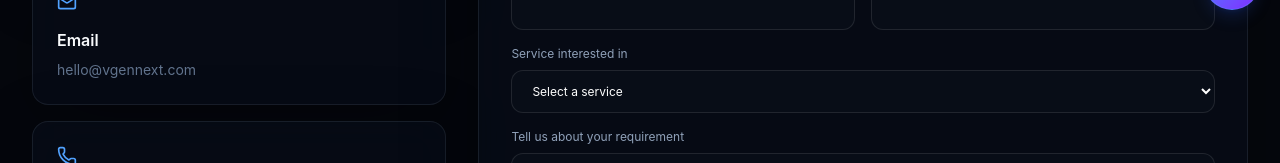
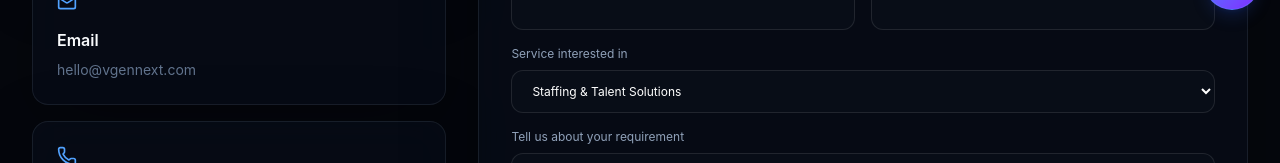
Before and after one commit to RAHULDUSI/vgennext, a React (Vite) app: page /contact in a window 1280 px wide. Shown: the part 770-933 px from the top of the page. Built offline with nearby package versions, Linux system fonts and the light colour scheme; no server answers.

Commit message:
Refactor Contact form submission logic and UI

```diff
--- a/src/pages/Contact.tsx
+++ b/src/pages/Contact.tsx
@@ -1,15 +1,15 @@
-import { FormEvent, useState } from 'react'
-import { Mail, MapPin, Phone, Send, CheckCircle, AlertCircle } from 'lucide-react'
+import { useState } from 'react'
+import { Mail, MapPin, Phone, Send, CheckCircle } from 'lucide-react'
 
-const GOOGLE_SCRIPT_URL =
-  'https://script.google.com/macros/s/AKfycby4NnEjqORZ0UjTdYEttc7Ir9uf1_Nk17yUaQPk09KhGlNpDRNd06eqJtKOGaeaRKIw/exec'
+const API_URL =
+  'https://script.google.com/macros/s/AKfycby4NnEjqORZ0UjTdYEttc7IrId9uf1_Nk17yUaQPk09KhGlNpDRNd06eqJtKOGaeaRKIw/exec'
 
 export default function Contact() {
   const [submitted, setSubmitted] = useState(false)
   const [submitting, setSubmitting] = useState(false)
   const [error, setError] = useState('')
 
-  async function handleSubmit(e: FormEvent<HTMLFormElement>) {
+  async function handleSubmit(e: React.FormEvent<HTMLFormElement>) {
     e.preventDefault()
 
     setSubmitting(true)
@@ -18,37 +18,24 @@ export default function Contact() {
     const form = e.currentTarget
     const formData = new FormData(form)
 
-    const enquiry = {
-      FullName: String(formData.get('name') || ''),
-      Email: String(formData.get('email') || ''),
-      Phone: String(formData.get('phone') || ''),
-      Company: String(formData.get('company') || ''),
-      Service: String(formData.get('service') || ''),
-      Message: String(formData.get('message') || ''),
-      Source: 'VGenNext Website',
-    }
-
     try {
-      await fetch(GOOGLE_SCRIPT_URL, {
+      await fetch(API_URL, {
         method: 'POST',
+        body: new URLSearchParams(
+          Array.from(formData.entries()).map(([key, value]) => [
+            key,
+            String(value),
+          ])
+        ),
         mode: 'no-cors',
-        headers: {
-          'Content-Type': 'text/plain;charset=utf-8',
-        },
-        body: JSON.stringify(enquiry),
       })
 
-      /*
-       * Google Apps Script with no-cors does not allow the browser
-       * to read the response. If the request is sent successfully,
-       * we show the success screen.
-       */
       setSubmitted(true)
       form.reset()
     } catch (err) {
-      console.error('Enquiry submission error:', err)
+      console.error(err)
       setError(
-        'We could not submit your enquiry right now. Please try again.'
+        'We could not submit your enquiry. Please try again.'
       )
     } finally {
       setSubmitting(false)
@@ -57,6 +44,7 @@ export default function Contact() {
 
   return (
     <main className="pt-[78px]">
+
       {/* Header */}
       <section className="border-b border-white/[0.06] py-24">
         <div className="container-x">
@@ -69,9 +57,9 @@ export default function Contact() {
           </h1>
 
           <p className="mt-6 max-w-2xl text-lg leading-8 text-slate-400">
-            Tell us what you need. Whether it’s technology talent, an
-            application, AI or automation, we’ll start with the problem
-            you’re trying to solve.
+            Tell us what you need. Whether it’s technology talent,
+            an application, AI or automation, we’ll start with the
+            problem you’re trying to solve.
           </p>
         </div>
       </section>
@@ -133,20 +121,20 @@ export default function Contact() {
 
             {submitted ? (
 
-              /* SUCCESS STATE */
               <div className="flex min-h-[420px] flex-col items-center justify-center text-center">
 
                 <div className="flex h-16 w-16 items-center justify-center rounded-full bg-emerald-500/10 text-emerald-400">
-                  <CheckCircle size={32} />
+                  <CheckCircle size={34} />
                 </div>
 
-                <h2 className="mt-6 text-2xl font-bold">
+                <h2 className="mt-6 text-3xl font-bold">
                   Thank you.
                 </h2>
 
-                <p className="mt-3 max-w-md text-sm leading-6 text-slate-400">
+                <p className="mt-3 max-w-md text-base leading-7 text-slate-400">
                   Your enquiry has been successfully submitted.
-                  Our team will review your request and get back to you soon.
+                  Our team will review your request and get back
+                  to you soon.
                 </p>
 
                 <button
@@ -155,7 +143,7 @@ export default function Contact() {
                     setSubmitted(false)
                     setError('')
                   }}
-                  className="mt-7 inline-flex items-center gap-2 rounded-full border border-white/10 px-6 py-3 text-sm font-semibold text-white transition hover:border-blue-400/40 hover:bg-blue-500/10"
+                  className="mt-8 rounded-full border border-white/10 px-7 py-3.5 text-sm font-medium text-white transition hover:border-blue-400/40 hover:bg-blue-500/5"
                 >
                   Submit another enquiry
                 </button>
@@ -164,7 +152,6 @@ export default function Contact() {
 
             ) : (
 
-              /* FORM */
               <>
                 <h2 className="text-2xl font-bold">
                   Send us a message.
@@ -174,18 +161,6 @@ export default function Contact() {
                   Share a little about what you’re building.
                 </p>
 
-                {/* Error */}
-                {error && (
-                  <div className="mt-5 flex items-start gap-3 rounded-xl border border-red-400/20 bg-red-500/10 p-4 text-sm text-red-300">
-                    <AlertCircle
-                      size={18}
-                      className="mt-0.5 shrink-0"
-                    />
-                    <span>{error}</span>
-                  </div>
-                )}
-
-                {/* Inputs */}
                 <div className="mt-7 grid gap-4 sm:grid-cols-2">
 
                   <Input
@@ -204,18 +179,15 @@ export default function Contact() {
                   <Input
                     label="Company"
                     name="company"
-                    required
                   />
 
                   <Input
                     label="Phone"
                     name="phone"
-                    required
                   />
 
                 </div>
 
-                {/* Service */}
                 <label className="mt-4 block text-xs text-slate-400">
                   Service interested in
 
@@ -224,33 +196,14 @@ export default function Contact() {
                     required
                     className="mt-2 w-full rounded-xl border border-white/10 bg-[#080d17] px-4 py-3 text-sm text-white outline-none focus:border-blue-400/40"
                   >
-                    <option value="">
-                      Select a service
-                    </option>
-
-                    <option value="Staffing & Talent Solutions">
-                      Staffing & Talent Solutions
-                    </option>
-
-                    <option value="Application Development">
-                      Application Development
-                    </option>
-
-                    <option value="AI Development">
-                      AI Development
-                    </option>
-
-                    <option value="Agentic AI">
-                      Agentic AI
-                    </option>
-
-                    <option value="Not sure yet">
-                      Not sure yet
-                    </option>
+                    <option>Staffing & Talent Solutions</option>
+                    <option>Application Development</option>
+                    <option>AI Development</option>
+                    <option>Agentic AI</option>
+                    <option>Not sure yet</option>
                   </select>
                 </label>
 
-                {/* Message */}
                 <label className="mt-4 block text-xs text-slate-400">
                   Tell us about your requirement
 
@@ -263,25 +216,21 @@ export default function Contact() {
                   />
                 </label>
 
-                {/* Submit */}
+                {error && (
+                  <p className="mt-4 text-sm text-red-400">
+                    {error}
+                  </p>
+                )}
+
                 <button
                   type="submit"
                   disabled={submitting}
                   className="mt-5 inline-flex items-center gap-2 rounded-full bg-gradient-to-r from-blue-600 to-indigo-600 px-6 py-3.5 text-sm font-semibold text-white transition hover:from-blue-500 hover:to-indigo-500 disabled:cursor-not-allowed disabled:opacity-60"
                 >
-                  {submitting ? (
-                    <>
-                      <span className="h-4 w-4 animate-spin rounded-full border-2 border-white/30 border-t-white" />
-                      Sending...
-                    </>
-                  ) : (
-                    <>
-                      Submit Request
-                      <Send size={15} />
-                    </>
-                  )}
+                  {submitting ? 'Submitting...' : 'Submit Request'}
+
+                  <Send size={15} />
                 </button>
-
               </>
             )}
 
```
